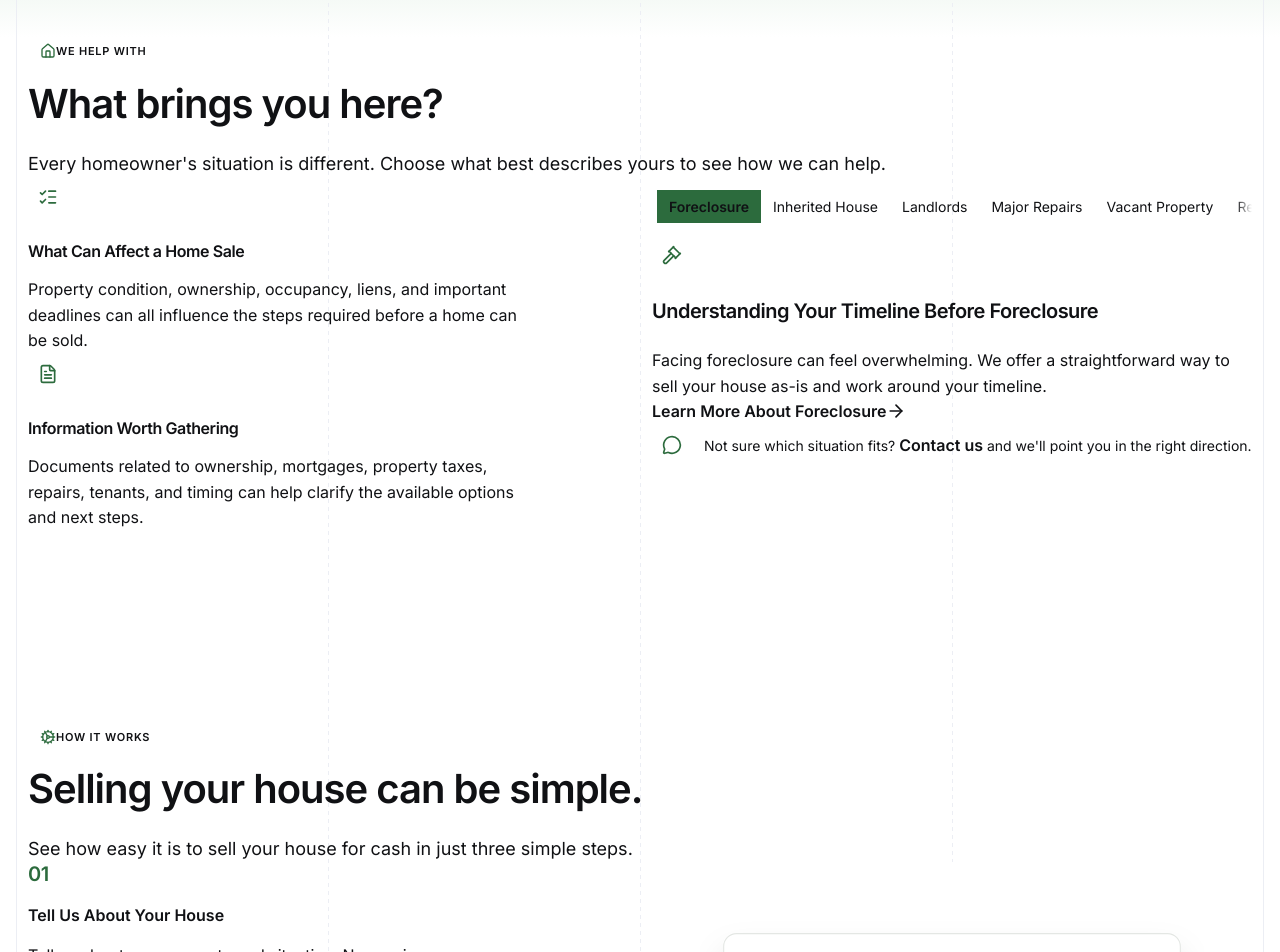
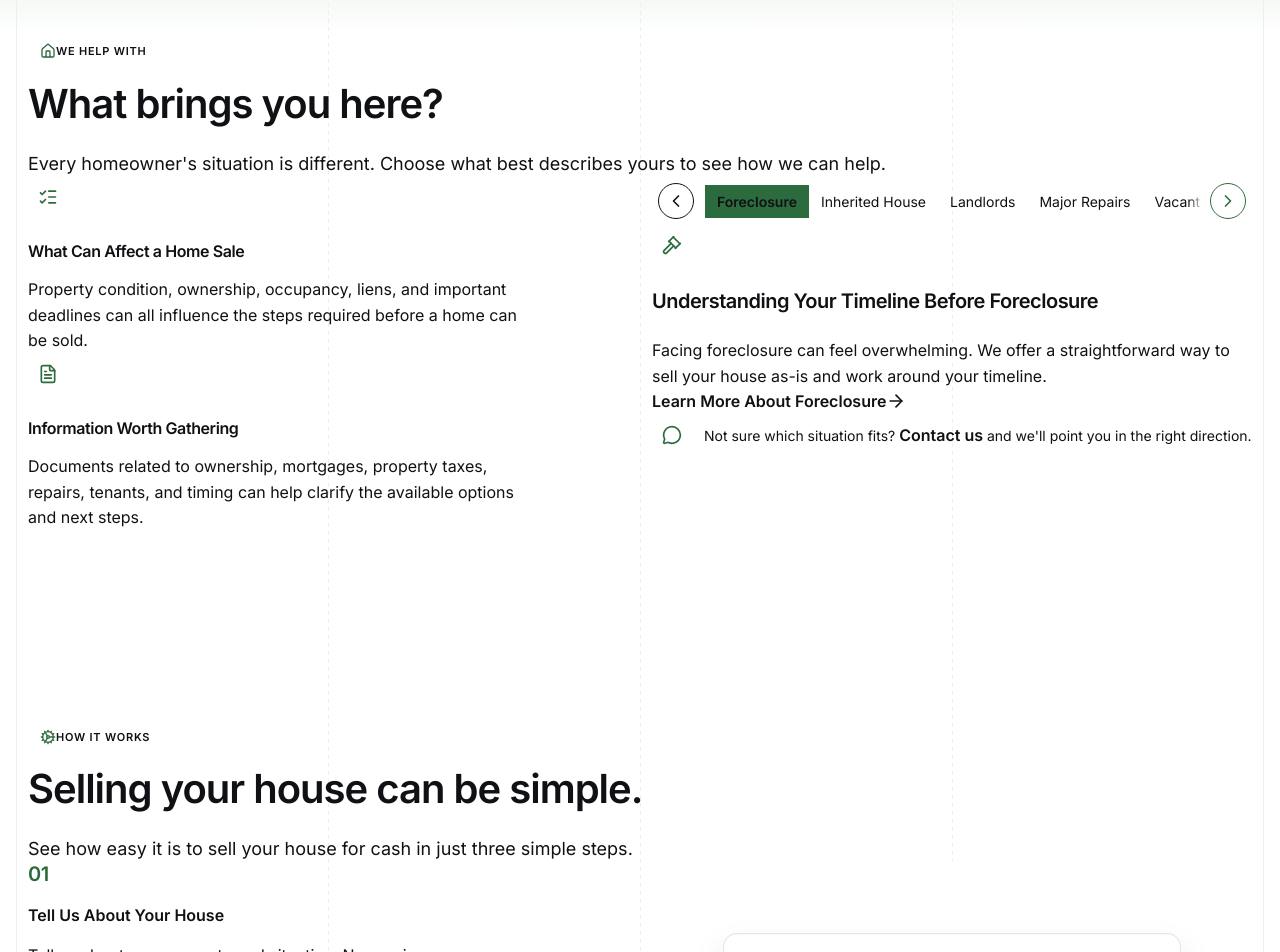
Before and after one commit to YHICAdmin/your-house-in-cash, a Next.js app: page / in a window 1280 px wide. Shown: the part 810-1762 px from the top of the page. Built offline with nearby package versions, Linux system fonts and the light colour scheme.

Commit message:
Add situation selector navigation controls

```diff
--- a/src/components/area/area-situations.module.css
+++ b/src/components/area/area-situations.module.css
@@ -68,6 +68,58 @@
   grid-column: 1 / -1;
 }
 
+.selectorControls {
+  display: flex;
+  min-width: 0;
+  align-items: center;
+  gap: var(--spacing-xs);
+  margin-bottom: var(--spacing-xs);
+}
+
+.scrollButton {
+  display: inline-flex;
+  width: 48px;
+  height: 48px;
+  flex: 0 0 48px;
+  padding: 0;
+  align-items: center;
+  justify-content: center;
+  border: 0;
+  background: transparent;
+  color: var(--color-brand-dark);
+  cursor: pointer;
+}
+
+.scrollButtonVisual {
+  display: inline-flex;
+  width: 36px;
+  height: 36px;
+  align-items: center;
+  justify-content: center;
+  border: 1px solid var(--color-brand-dark);
+  border-radius: 50%;
+  transition:
+    background-color 150ms ease,
+    border-color 150ms ease,
+    color 150ms ease;
+}
+
+.scrollButton:disabled {
+  color: var(--color-text-muted);
+  cursor: default;
+}
+
+.scrollButton:disabled .scrollButtonVisual {
+  border-color: var(--color-border);
+}
+
+@media (hover: hover) {
+  .scrollButton:not(:disabled):hover .scrollButtonVisual {
+    background: var(--color-brand-dark);
+    color: var(--color-surface);
+  }
+}
+
 .selector {
   --fade-left: 0px;
   --fade-right: 0px;
@@ -76,7 +128,8 @@
   min-width: 0;
   flex-wrap: nowrap;
   gap: var(--spacing-xs);
-  margin: -5px -5px calc(var(--spacing-xs) - 5px);
+  flex: 1 1 auto;
+  margin: -5px 0;
   padding: 5px;
   overflow-x: auto;
   cursor: grab;
@@ -103,6 +156,14 @@
 
 .dragging {
   cursor: grabbing;
+}
+
+@media (prefers-reduced-motion: reduce) {
+  .selector,
+  .scrollButtonVisual {
+    scroll-behavior: auto;
+    transition: none;
+  }
 }
 
 .option {
--- a/src/components/area/situation-explorer.tsx
+++ b/src/components/area/situation-explorer.tsx
@@ -4,6 +4,8 @@ import {
   ArrowRight,
   Building2,
   Boxes,
+  ChevronLeft,
+  ChevronRight,
   FileKey2,
   Flame,
   Gavel,
@@ -19,6 +21,7 @@ import {
   useEffect,
   useRef,
   useState,
+  type KeyboardEvent as ReactKeyboardEvent,
   type PointerEvent as ReactPointerEvent,
 } from "react";
 import { IconContainer } from "@/components/ui/icon-container";
@@ -157,6 +160,12 @@ function revealSelection(
   if (delta !== 0) selector.scrollBy({ left: delta, behavior: "instant" });
 }
 
+function getScrollBehavior(): ScrollBehavior {
+  return window.matchMedia("(prefers-reduced-motion: reduce)").matches
+    ? "auto"
+    : "smooth";
+}
+
 export function SituationExplorer({
   descriptionId,
   headingId,
@@ -201,6 +210,42 @@ export function SituationExplorer({
 
     setSelectedIndex(index);
     setAnnouncement(`${getSelectorLabel(situations[index])} details are now available.`);
+  }
+
+  function scrollSelector(direction: -1 | 1) {
+    const selector = selectorRef.current;
+    if (!selector) return;
+
+    const currentEdge = direction < 0 ? selector.scrollLeft : selector.scrollLeft + selector.clientWidth;
+    const options = Array.from(selector.querySelectorAll<HTMLButtonElement>("button[data-situation-option]"));
+    const nextOption = direction < 0
+      ? [...options].reverse().find(option => option.offsetLeft < currentEdge - 1)
+      : options.find(option => option.offsetLeft + option.offsetWidth > currentEdge + 1);
+    const target = nextOption
+      ? direction < 0
+        ? nextOption.offsetLeft
+        : nextOption.offsetLeft + nextOption.offsetWidth - selector.clientWidth
+      : direction < 0
+        ? 0
+        : selector.scrollWidth - selector.clientWidth;
+
+    selector.scrollTo({ left: Math.max(0, target), behavior: getScrollBehavior() });
+  }
+
+  function handleOptionKeyDown(
+    event: ReactKeyboardEvent<HTMLButtonElement>,
+    index: number,
+  ) {
+    let nextIndex: number | null = null;
+
+    if (event.key === "ArrowLeft") nextIndex = index > 0 ? index - 1 : null;
+    if (event.key === "ArrowRight") nextIndex = index < situations.length - 1 ? index + 1 : null;
+    if (event.key === "Home") nextIndex = 0;
+    if (event.key === "End") nextIndex = situations.length - 1;
+    if (nextIndex === null) return;
+
+    event.preventDefault();
+    document.getElementById(`situation-option-${situations[nextIndex].slug}`)?.focus();
   }
 
   function handlePointerDown(event: ReactPointerEvent<HTMLDivElement>) {
@@ -255,6 +300,18 @@ export function SituationExplorer({
 
   return (
     <>
+      <div className={styles.selectorControls}>
+        <button
+          aria-label="Scroll situations left"
+          className={styles.scrollButton}
+          disabled={!scrollEdges.left}
+          onClick={() => scrollSelector(-1)}
+          type="button"
+        >
+          <span className={styles.scrollButtonVisual}>
+            <ChevronLeft aria-hidden="true" focusable="false" size={20} />
+          </span>
+        </button>
         <div
           ref={selectorRef}
           data-fade-left={scrollEdges.left}
@@ -281,6 +338,7 @@ export function SituationExplorer({
               <button
                 key={situation.slug}
                 id={`situation-option-${situation.slug}`}
+                data-situation-option
                 className={`text-body-small ${styles.option}${isSelected ? ` ${styles.selectedOption}` : ""}`}
                 type="button"
                 aria-controls={selectedContentId}
@@ -304,12 +362,25 @@ export function SituationExplorer({
                     inline: "nearest",
                   });
                 }}
+                onKeyDown={(event) => handleOptionKeyDown(event, index)}
               >
                 <span className={styles.optionLabel}>{getSelectorLabel(situation)}</span>
               </button>
             );
           })}
         </div>
+        <button
+          aria-label="Scroll situations right"
+          className={styles.scrollButton}
+          disabled={!scrollEdges.right}
+          onClick={() => scrollSelector(1)}
+          type="button"
+        >
+          <span className={styles.scrollButtonVisual}>
+            <ChevronRight aria-hidden="true" focusable="false" size={20} />
+          </span>
+        </button>
+      </div>
 
 
       <div
```
Also changed, not shown: project-documentation/website-specification/area-page.md (+13 -3 lines).
